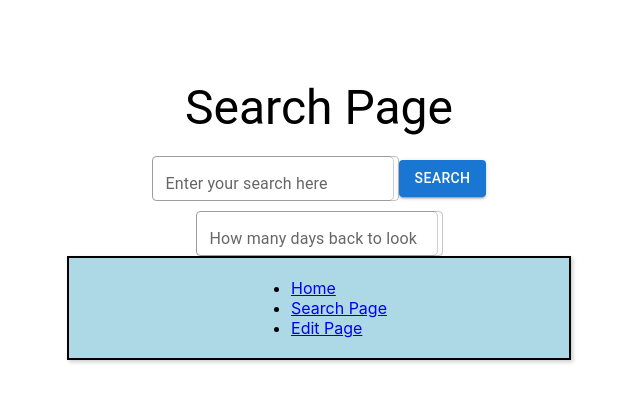
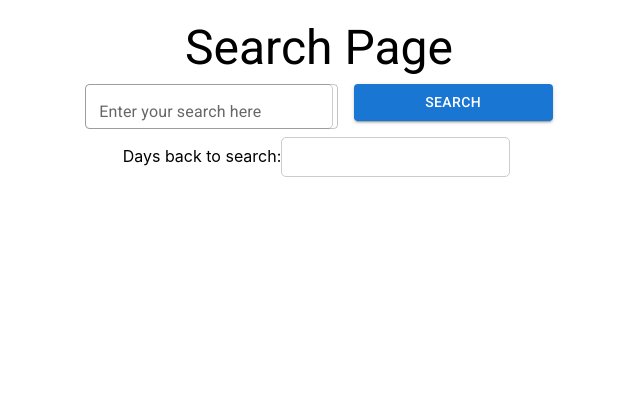
Before and after one commit to tyler-school/cs4992, a React (Create React App) app in the folder frontend/: page /search in a window 1280 px wide. Shown: the top 402 px of the page, without its empty margins (321-961 px from the left). Built offline with nearby package versions, Linux system fonts and the light colour scheme.

Commit message:
added some new formatting for the search results
once we get multiple results it should be in alternating colors

```diff
--- a/frontend/package.json
+++ b/frontend/package.json
@@ -7,6 +7,7 @@
     "@emotion/styled": "^11.11.0",
     "@fontsource/roboto": "^5.0.5",
     "@mui/material": "^5.14.1",
+    "@mui/styles": "^5.14.1",
     "@testing-library/jest-dom": "^5.17.0",
     "@testing-library/react": "^13.4.0",
     "@testing-library/user-event": "^13.5.0",
@@ -15,6 +16,7 @@
     "@types/react": "^18.2.15",
     "@types/react-dom": "^18.2.7",
     "axios": "^1.4.0",
+    "clsx": "^2.0.0",
     "react": "^18.2.0",
     "react-dom": "^18.2.0",
     "react-router-dom": "^6.14.2",
--- a/frontend/src/App.tsx
+++ b/frontend/src/App.tsx
@@ -19,7 +19,7 @@ function App() {
         </Routes>
 
         {/* Move this Box to the bottom */}
-        <div style={{ display: 'flex', justifyContent: 'center', marginTop: 'auto' }}>
+        {/* <div style={{ display: 'flex', justifyContent: 'center', marginTop: 'auto' }}>
           <Box width={500} height={100} backgroundColor="lightblue">
              <ul>
                 <li>
@@ -33,7 +33,7 @@ function App() {
                 </li>
               </ul>
           </Box>
-        </div>
+        </div> */}
 
     </Router>
   );
--- a/frontend/src/components/SearchPage.tsx
+++ b/frontend/src/components/SearchPage.tsx
@@ -3,12 +3,24 @@ import axios from 'axios';
 import Button from '@mui/material/Button';
 import TextField from '@mui/material/TextField';
 import Typography from '@mui/material/Typography';
+import Box from '@mui/material/Box';
+import Grid from '@mui/material/Grid'; // Import the Grid component
 import './SearchPage.css';
+
+import '@fontsource/roboto/300.css';
+import '@fontsource/roboto/400.css';
+import '@fontsource/roboto/500.css';
+import '@fontsource/roboto/700.css';
+
+interface SearchResult {
+  fact: string;
+  length: number;
+}
 
 const SearchPage: React.FC = () => {
   const [searchQuery, setSearchQuery] = useState('');
   const [daysBack, setDaysBack] = useState('');
-  const [searchResults, setSearchResults] = useState<string[]>([]);
+  const [searchResults, setSearchResults] = useState<SearchResult[]>([]);
 
   const handleSearch = () => {
     axios
@@ -17,7 +29,10 @@ const SearchPage: React.FC = () => {
         // Handle the response here
         console.log(response.data);
         // Extract the relevant data from the API response (this may vary depending on the API)
-        const result = response.data.fact;
+        const result: SearchResult = {
+          fact: response.data.fact,
+          length: response.data.length,
+        };
         setSearchResults([result]); // Store the response in state
       })
       .catch((error) => {
@@ -28,11 +43,19 @@ const SearchPage: React.FC = () => {
 
   return (
     <div className="SearchPage">
-      <Typography variant="h3" className="SearchHeading" style={{ marginTop: '80px', marginBottom: '20px'}}>
+      <Typography variant="h3" className="SearchHeading" style={{ marginTop: '20px' }}>
         Search Page
       </Typography>
       <div className="SearchContainer">
-        <div className="SearchBar">
+        {/* Wrap the search bar in a Box component */}
+        <Box
+          component="form"
+          sx={{
+            '& > :not(style)': { m: 1, width: '25ch' },
+          }}
+          noValidate
+          autoComplete="off"
+        >
           <TextField
             id="outlined-basic"
             label="Enter your search here"
@@ -43,30 +66,45 @@ const SearchPage: React.FC = () => {
           <Button variant="contained" onClick={handleSearch}>
             Search
           </Button>
-        </div>
+        </Box>
         <div className="DaysBack">
-          <TextField
-          id='outlined-basic'
-          label='How many days back to look'
-          variant='outlined'
-          type='number'
+          <label>Days back to search:</label>
+          <input
+            type="number"
+            value={daysBack}
+            onChange={(e) => setDaysBack(e.target.value)}
           />
         </div>
       </div>
-
       {/* Display the search results */}
       {searchResults.length > 0 && (
-        <div className="SearchResults">
+        <Grid container spacing={2} className="SearchResults" marginLeft={'200px'}>
+          <Grid item xs={12}>
+            <Typography variant="h4">Search Results</Typography>
+          </Grid>
           {searchResults.map((result, index) => (
-            <div key={index} className="SearchResultItem">
-              <Typography variant="body1">{result}</Typography>
-            </div>
+            <Grid item xs={8} key={index}
+            style={{paddingBottom: '15px', backgroundColor: index % 2 === 0 ? '#f0f0f0' : '#ffffff', // Apply alternating row colors
+}}>
+              <Grid container spacing={2}>
+                <Grid item xs={6}>
+                  <Typography variant="body1">Fact:</Typography>
+                </Grid>
+                <Grid item xs={6}>
+                  <Typography variant="body1">{result.fact}</Typography>
+                </Grid>
+                <Grid item xs={6}>
+                  <Typography variant="body1">Length:</Typography>
+                </Grid>
+                <Grid item xs={6}>
+                  <Typography variant="body1">{result.length}</Typography>
+                </Grid>
+              </Grid>
+            </Grid>
           ))}
-        </div>
+        </Grid>
       )}
-
     </div>
-
   );
 };
 
```
Also changed, not shown: 1 other file (tests, documents, lock files or other folders).
